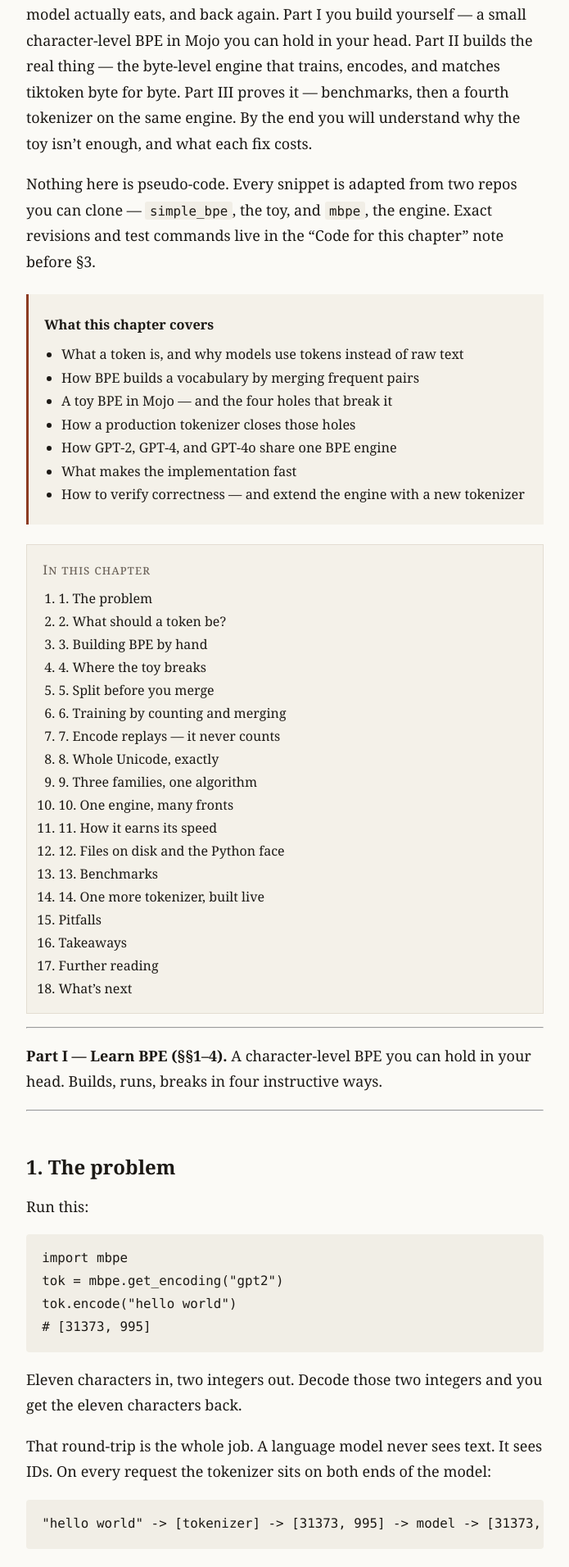
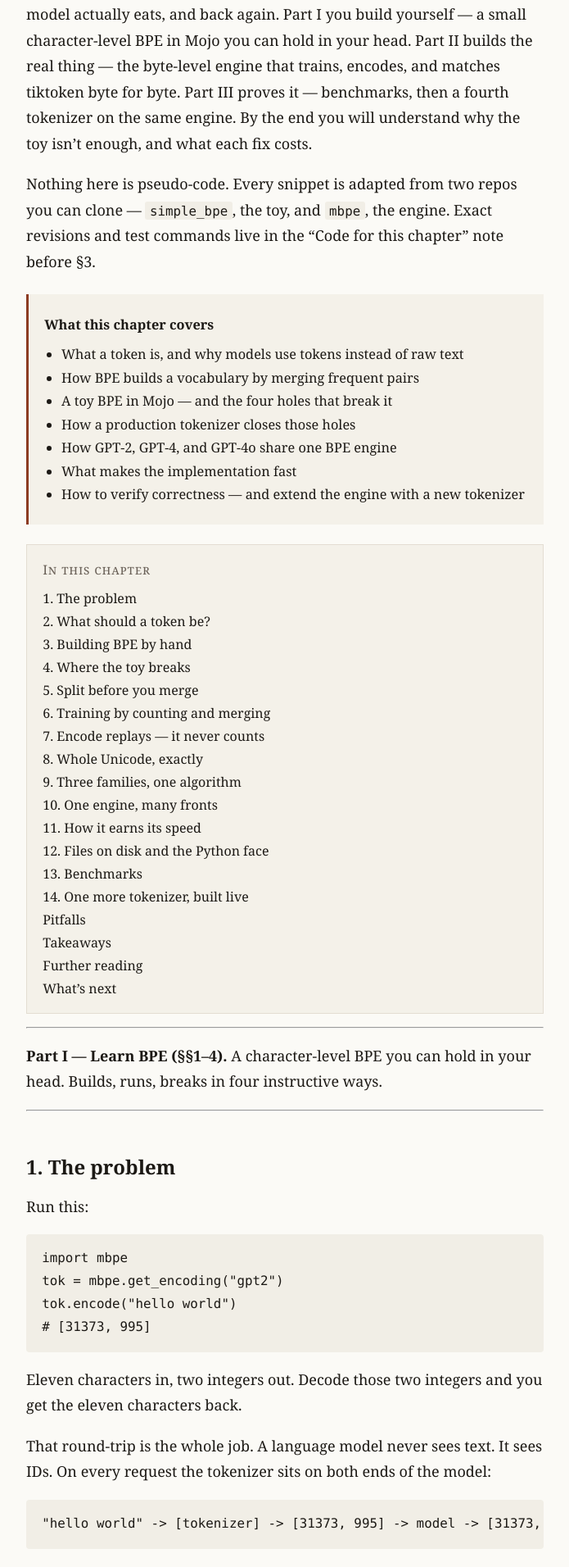
Before and after one commit to ratulb/tokens-to-transformers, a Jekyll site: the page built from _chapters/ch01-how-gpt-sees-your-text.md, in a window 1280 px wide. Shown: the part 387-2299 px from the top of the page at 82% size, without its empty margins (292-987 px from the left). Built offline with Jekyll 4.4.1, drawn with Linux system fonts in a browser that asks for light colours.

Commit message:
Fix doubled TOC numbers: kramdown entries already carry section numbers

```diff
--- a/assets/style.css
+++ b/assets/style.css
@@ -139,14 +139,13 @@
 #markdown-toc {
   border: 1px solid var(--rule);
   background: var(--box);
-  padding: 1rem 1.2rem 1rem 2.4rem;
+  padding: 1rem 1.2rem;
   font-size: 1rem;
-  list-style: decimal;
+  list-style: none;
 }
 #markdown-toc::before {
   content: "In this chapter";
   display: block;
-  margin-left: -1.2rem;
   margin-bottom: 0.4rem;
   font-variant: small-caps;
   letter-spacing: 0.05em;
```
